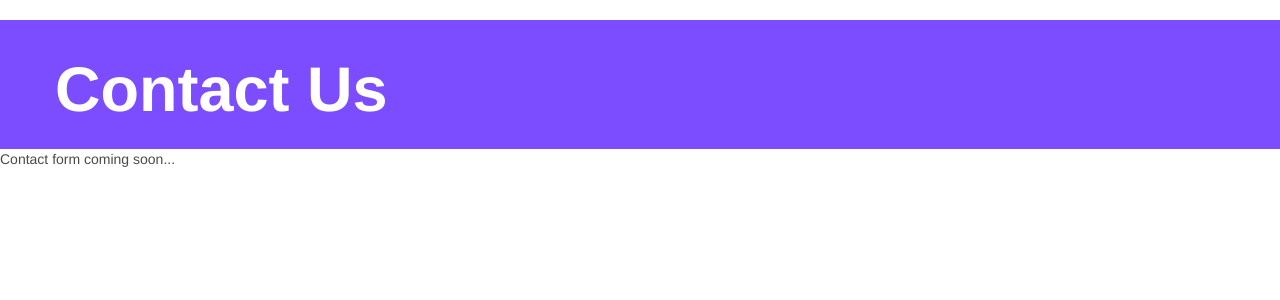
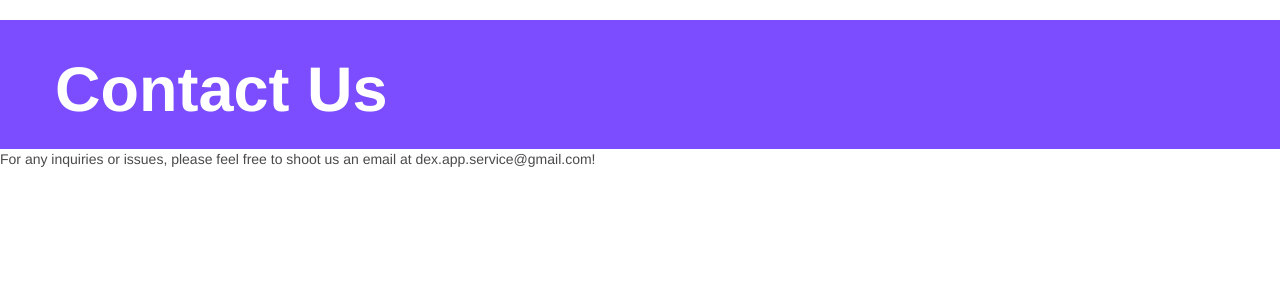
Before and after one commit to JackShort/dex, a Django app: page /contact/ in a window 1280 px wide. Shown: the part 52-352 px from the top of the page. Run offline with Django 3.2, Linux system fonts and the light colour scheme; some libraries are stand-ins or nearby versions.

Commit message:
Updated Contact Page
Updated the contact page with a real dex service mail address

```diff
--- a/landing/templates/contact.html
+++ b/landing/templates/contact.html
@@ -11,6 +11,6 @@
 		</div>
 	</div>
     <p>
-        Contact form coming soon...
+    	For any inquiries or issues, please feel free to shoot us an email at dex.app.service@gmail.com!
     </p>
 {% endblock %}
```
Also changed, not shown: 3 other files.
